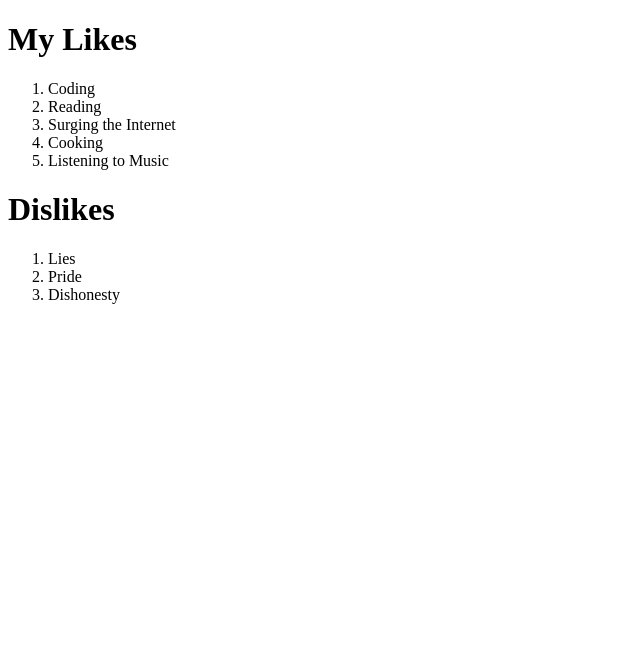
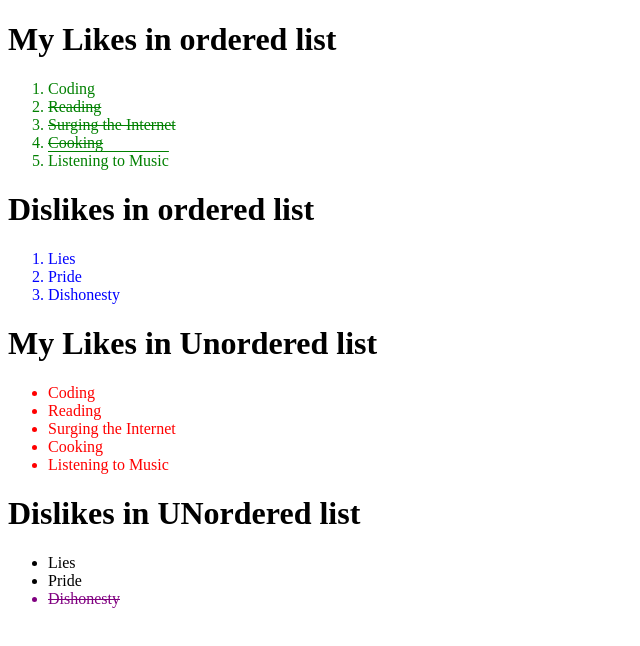
Before and after one commit to tinabals/module-4-introduction-to-css, a plain HTML site: page index.html in a window 1280 px wide. Shown: the whole page, without its empty margins (0-640 px from the left). Drawn offline with Linux system fonts and the light colour scheme.

Commit message:
added more stylings

```diff
--- a/index.html
+++ b/index.html
@@ -1,48 +1,44 @@
 <!DOCTYPE html>
 <html lang="en">
-<head>
-    <meta charset="UTF-8">
-    <meta http-equiv="X-UA-Compatible" content="IE=edge">
-    <meta name="viewport" content="width=device-width, initial-scale=1.0">
+  <head>
+    <meta charset="UTF-8" />
+    <meta http-equiv="X-UA-Compatible" content="IE=edge" />
+    <meta name="viewport" content="width=device-width, initial-scale=1.0" />
     <title>Introduction to CSS</title>
-    <link rel="stylesheet" href="style.css">
-</head>
-<body>
-    <h1>
-        My Likes
-    </h1>
-    <ol class="parent-one">
-        <li class="child">
-            Coding
-        </li>
-        <li class="child">
-            Reading
-        </li>
-        <li class="child">
-            Surging the Internet
-        </li>
-        <li class="child">
-            Cooking
-        </li>
-        <li class="child">
-            Listening to Music
-        </li>
+    <link rel="stylesheet" href="style.css" />
+  </head>
+  <body>
+    <h1>My Likes in ordered list</h1>
+    <ol class="likes-ol" id="likes-ol">
+      <li class="child-ol-likes" id="child-ol-one">Coding</li>
+      <li class="child-ol-likes" id="child-ol-two">Reading</li>
+      <li class="child-ol-likes" id="child-ol-three">Surging the Internet</li>
+      <li class="child-ol-likes" id="child-ol-four">Cooking</li>
+      <li class="child-ol-likes" id="child-ol-five">Listening to Music</li>
     </ol>
-    <h1>
-         Dislikes
-    </h1>
-<ol>
-    <li>
-        Lies
-    </li>
-    <li>
-        Pride
-    </li>
-    <li>
-        Dishonesty
-    </li>
-</ol>
+    <h1>Dislikes in ordered list</h1>
+    <ol class="dislikes-ol" id="dislikes-ol">
+      <li class="child-ol-dislikes" id="child-dislikes-one-ul">Lies</li>
+      <li class="child-ol-dislikes" id="child-dislikes-two-ul">Pride</li>
+      <li class="child-ol-dislikes" id="child-dislikes-three-ul">Dishonesty</li>
+    </ol>
+
+    <h1>My Likes in Unordered list</h1>
+    <ul class="likes-ul" id="likes-ul">
+      <li class="child-ul-likes" id="child-ul-one">Coding</li>
+      <li class="child-ul-likes" id="child-ul-two">Reading</li>
+      <li class="child-ul-likes" id="child-ul-three">Surging the Internet</li>
+      <li class="child-ul-likes" id="child-ul-four">Cooking</li>
+      <li class="child-ul-likes" id="child-ul-five">Listening to Music</li>
+    </ul>
+    <h1>Dislikes in UNordered list</h1>
+    <ul class="dislikes-ul" id="dislikes-ul">
+      <li class="child-ul-dislikes" id="child-dislikes-one">Lies</li>
+      <li class="child-ul-dislikes" id="child-dislikes-two">Pride</li>
+      <li class="child-ul-dislikes" id="child-dislikes-three">Dishonesty</li>
+    </ul>
 
 
-</body>
+
+  </body>
 </html>
--- a/style.css
+++ b/style.css
@@ -0,0 +1,32 @@
+.likes-ol{
+    color:red;
+    }
+#likes-ol{
+    color:green;
+}
+
+.dislikes-ol{
+    color:blue;
+}
+
+#child-dislikes-three{
+    color:purple;
+    text-decoration-color: azure;
+    -moz-text-decoration-color: azure;
+    text-decoration: line-through;
+}
+
+.child-ol-likes{
+    text-decoration:line-through;
+}
+#child-ol-one{
+    text-decoration: none;
+}
+#child-ol-five{
+    text-decoration:overline;
+}
+
+
+.likes-ul{
+    color:red;
+}
```
